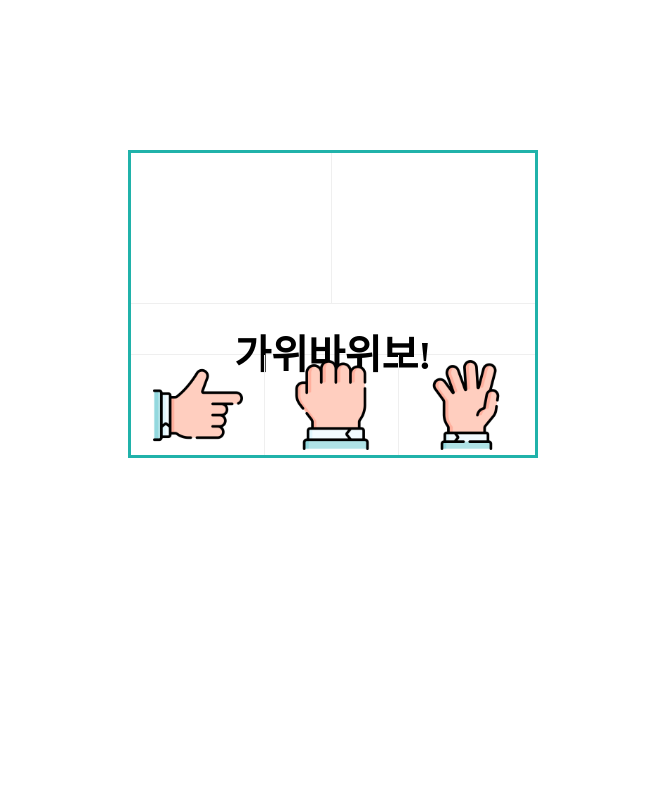
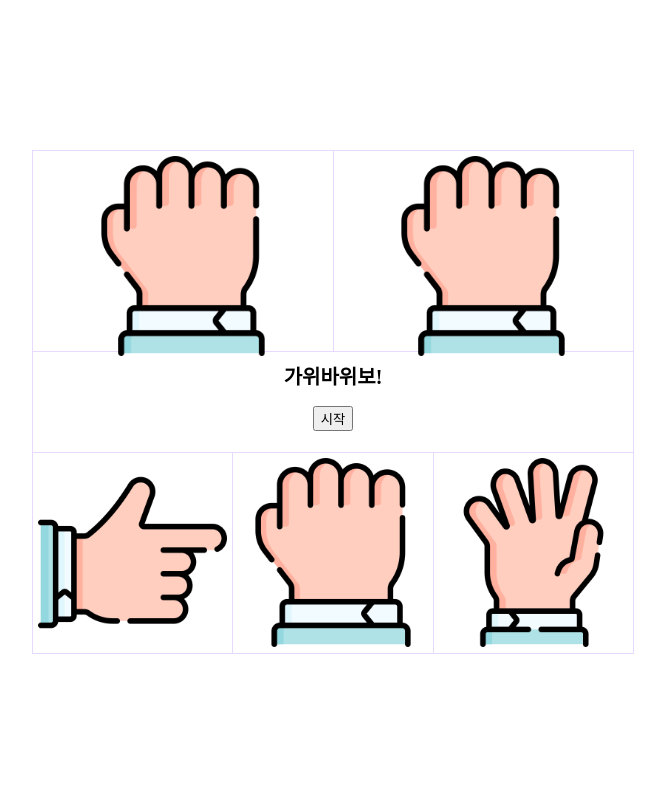
Before and after one commit to Korigin99/DW_501vOrigin, a PHP site: the page made by html/AM_class/homework/0916_game/가위바위보.html in a window 1280 px wide. Shown: the whole page, without its empty margins (307-972 px from the left). Before the commit the page ends 458 px from the top, so only its background shows below. Run offline with PHP 8.4, Linux system fonts and the light colour scheme.

Commit message:
가위바위보 업로드

```diff
--- a/html/AM_class/homework/0916_game/가위바위보.css
+++ b/html/AM_class/homework/0916_game/가위바위보.css
@@ -1,97 +1,83 @@
-body{padding: 0; margin: 0; box-sizing: border-box;}
+/* 가위.css */
+
+body{
+    margin: 0;
+    padding: 0;
+    box-sizing: border-box;
+}
 
 #mask{
+    width: 600px;
+    height: auto;
+    border: 1px solid #E8D9FF;
     margin: 150px auto;
-    width: 404px;
-    height: auto;
-    border: 3px solid lightseagreen;
+    display: flex;
+    flex-direction: column;
 }
 
-.display_wrap{
-    width: 400px;
-    height: 150px;
+#display_wrap{
+    width: 600px;
+    height: 200px;
     display: flex;
 }
-#user{
-    width: 190px;
-    height: 140px;
-    border-right: 1px solid #efefef;
+
+#user_dp, #com_dp{
+    width: 290px;
+    height: 190px;
     padding: 5px;
     position: relative;
 }
-#com{
-    width: 190px;
-    height: 140px;
-    padding: 5px;
-    position: relative;
+
+#user_dp{
+    border-right: 1px solid #E8D9FF;
 }
-.ctrl_wrap{
-    width: 404px;
-    height: 100px;
+
+#ment_wrap{
+    width: 590px;
+    height: 90px;
+    border-top: 1px solid #E8D9FF;
+    border-bottom: 1px solid #E8D9FF;
+    padding: 5px
+}
+
+#ment, #retry{
+    width: 590px;
+    height: 40px;
+    line-height: 40px;
+    font-size: 20px;
+    font-weight: 700;
+    text-align: center;
+}
+
+#ctrl_wrap{
+    width: 600px;
+    height: 200px;
     display: flex;
 }
-.bt{
-    width: 123px;
-    height: 90px;
+
+#sci_bt, #roc_bt, #pap_bt{
+    width: 190px;
+    height: 190px;
     padding: 5px;
 }
 
-.scissors{
-
+#roc_bt{
+    border-right: 1px solid #E8D9FF;
+    border-left: 1px solid #E8D9FF;
 }
 
-.rock{
-    border-right: 1px solid #efefef;
-    border-left: 1px solid #efefef;
+#user_img, #com_img{
+    position: absolute;
+    max-width: 100%;
+    max-height: 100%;
+    left: 50%;
+    transform: translateX(-50%);
 }
 
-.paper{
+img{
+    max-width: 100%;
 }
 
-.res{
-    width: 100%;
-    height: 100%;
-}
-
-#result{
-    width: 100%;
-    height: 50px;
-    font-weight: bold;
-    font-size: 20px;
-    text-align: center;
-    line-height: 50px;
-    border-top: 1px solid #efefef;
-    border-bottom: 1px solid #efefef;
-}
-.bt img{
-    max-width: 100%;
-    max-height: 100%;
-}
-
-.bt:active {
+.bt:active{
     border: 1px solid red;
 }
-
-#u_img{
-    max-width: 100%;
-    max-height: 100%;
-}
-
-#c_img{
-    max-width: 100%;
-    max-height: 100%;
-}
-
-.img_box{
-    width: 90px;
-    height: 90px;
-    margin: 0 auto;
-}
-.img_box2{
-    position: absolute;
-    width: 90px;
-    height: 90px;
-    left: 50%;
-    top: 50%;
-    transform: translate(-50%,-50%);
-}
--- a/html/AM_class/homework/0916_game/가위바위보.html
+++ b/html/AM_class/homework/0916_game/가위바위보.html
@@ -9,106 +9,98 @@
     <link rel="stylesheet" href="가위바위보.css">
 </head>
 
-<body>
+<body onload="showImage()">
     <div id="mask">
-        <div class="display_wrap">
-            <div id="user">
-                <div class="img_box2">
-                    <img src="" alt="" id="u_img">
-                </div>
+        <div id="display_wrap">
+            <div id="user_dp">
+                <img src="" id="user_img">
             </div>
-            <div id="com">
-                <div class="img_box2">
-                    <img src="" alt="" id="c_img">
-                </div>
+            <div id="com_dp">
+                <img src="" id="com_img">
             </div>
         </div>
-        <div id="result">
-            <h1>가위바위보!</h1>
+        <div id="ment_wrap">
+            <div id="ment">가위바위보!</div>
+            <div id="retry"><button id="start" onclick="start()">시작</button></div>
         </div>
-        <div class="ctrl_wrap ">
-            <div class="scissors bt" onclick="sci_click()">
-                <div class="img_box">
-                    <img src="가위.png" alt="">
-                </div>
+        <div id="ctrl_wrap">
+            <div id="sci_bt" onclick="doClick(this)" class="bt">
+                <img src="가위.png" alt="">
             </div>
-            <div class="rock bt" onclick="rock_click()">
-                <div class="img_box">
-                    <img src="바위.png" alt="">
-                </div>
+            <div id="roc_bt" onclick="doClick(this)" class="bt">
+                <img src="바위.png" alt="">
             </div>
-            <div class="paper bt" onclick="paper_click()">
-                <div class="img_box">
-                    <img src="보.png" alt="">
-                </div>
+            <div id="pap_bt" onclick="doClick(this)" class="bt">
+                <img src="보.png" alt="">
             </div>
         </div>
     </div>
 </body>
 <script>
-    var c_out = document.getElementById("com");
-    var com = parseInt((Math.random() * 3) + 1);
-    var user_out = document.getElementById("u_img");
-    var com_out = document.getElementById("c_img");
+    var u_out = document.getElementById("user_img");
+    var c_out = document.getElementById("com_img");
+    var m_out = document.getElementById("ment");
 
-    function sci_click() {
-        var out = document.getElementById("result");
-        var user = 1;
-        var result = "";
-        if (user == 1 && com == 3) {
-            result = "WIN";
-            out.innerHTML = result;
-            com_out.src = "보.png"
-        } else if (user == com) {
-            result = "DRAW";
-            out.innerHTML = result;
-            com_out.src = "가위.png"
-        } else {
-            result = "DEFEAT"
-            out.innerHTML = result;
-            com_out.src = "바위.png"
-        }
-        user_out.src = "가위.png";
+    var imgArray = new Array();
+    imgArray[0] = "가위.png";  //사진
+    imgArray[1] = "바위.png"; //사진
+    imgArray[2] = "보.png";    //사진
+    var flag;
+
+    function showImage() {
+        var imgNum = Math.round(Math.random() * 2);
+        c_out.src = imgArray[imgNum];
+        u_out.src = imgArray[imgNum];
+        flag = setTimeout(showImage,100);
     }
 
-    function rock_click() {
-        var out = document.getElementById("result");
-        var user = 2;
-        var result = "";
-        if (user > com) {
-            result = "WIN";
-            out.innerHTML = result;
-            com_out.src = "가위.png"
-        } else if (user == com) {
-            result = "DRAW";
-            out.innerHTML = result;
-            com_out.src = "바위.png"
-        } else {
-            result = "DEFEAT"
-            out.innerHTML = result;
-            com_out.src = "보.png"
+    function doClick(ch) {
+        clearTimeout(flag);
+        var com = Math.floor(Math.random() * 3) + 1;
+        var user = ch.id;
+        flag=1;
+        if (user == "sci_bt") {
+            u_out.src = "가위.png";
+            if (com == 1) {
+                m_out.innerHTML = "DRAW";
+                c_out.src = "가위.png";
+            } else if (com == 2) {
+                m_out.innerHTML = "DEFEAT";
+                c_out.src = "바위.png";
+            } else {
+                m_out.innerHTML = "WIN";
+                c_out.src = "보.png"
+            }
         }
-        user_out.src = "바위.png";
+        if (user == "roc_bt") {
+            u_out.src = "바위.png";
+            if (com == 1) {
+                m_out.innerHTML = "WIN";
+                c_out.src = "가위.png";
+            } else if (com == 2) {
+                m_out.innerHTML = "DRAW";
+                c_out.src = "바위.png";
+            } else {
+                m_out.innerHTML = "DEFEAT";
+                c_out.src = "보.png"
+            }
+        }
+        if (user == "pap_bt") {
+            u_out.src = "보.png";
+            if (com == 1) {
+                m_out.innerHTML = "DEFEAT";
+                c_out.src = "가위.png";
+            } else if (com == 2) {
+                m_out.innerHTML = "WIN";
+                c_out.src = "바위.png";
+            } else {
+                m_out.innerHTML = "DRAW";
+                c_out.src = "보.png"
+            }
+        }
     }
-
-    function paper_click() {
-        var out = document.getElementById("result");
-        var user = 3;
-        var result = "";
-        if (user == 3 && com == 1) {
-            result = "DEFEAT";
-            out.innerHTML = result;
-            com_out.src = "가위.png"
-        } else if (user == com) {
-            result = "DRAW";
-            out.innerHTML = result;
-            com_out.src = "보.png"
-        } else {
-            result = "WIN"
-            out.innerHTML = result;
-            com_out.src = "바위.png"
-        }
-        user_out.src = "보.png";
+    function start(){
+        flag = flag = setTimeout(showImage,100);
     }
 </script>
 
--- a/html/AM_class/homework/0916_game/로또.html
+++ b/html/AM_class/homework/0916_game/로또.html
@@ -81,12 +81,6 @@
                 }
             }
         }
-        for (var i = 0; i < 6; i++) {
-            user_num += user_num2[i];
-            if (i < 5) {
-                user_num += ', '
-            }
-        }
         if (count > 5) {
             ment = "축하합니다. 1등입니다." + count + "개 맞춤";
         } else if (count == 5) {
```
